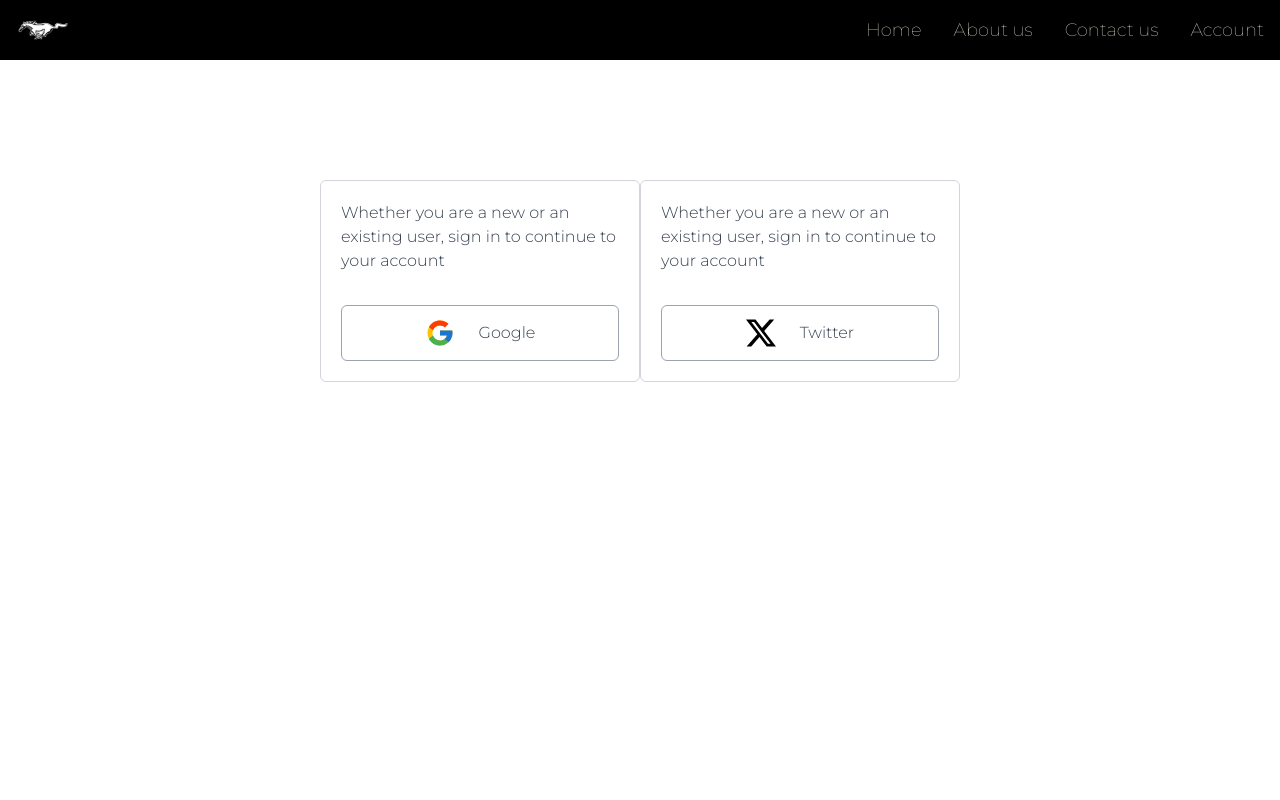
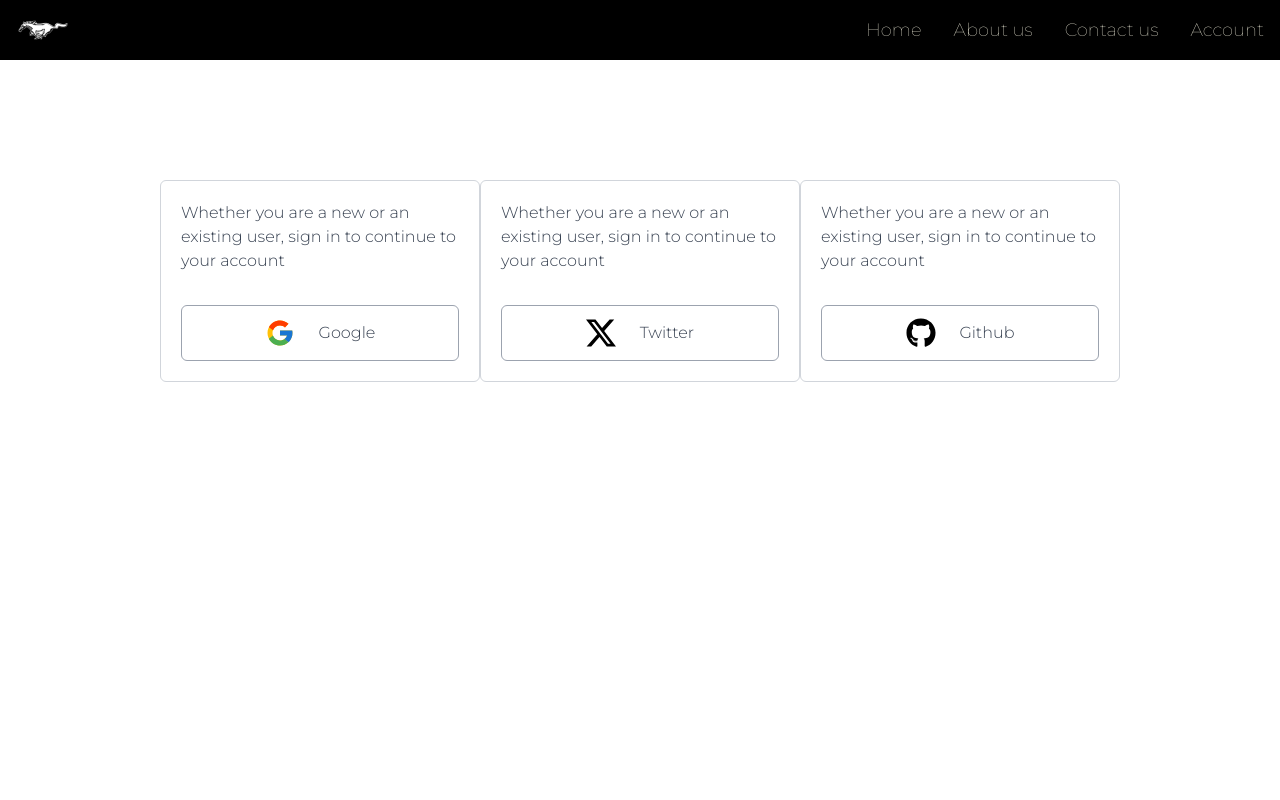
Before and after one commit to Dideoluwa31/car-trip, a Next.js app: page /auth in a window 1280 px wide. Shown: the top 800 px of the page. Built offline with nearby package versions, Linux system fonts and the light colour scheme.

Commit message:
github auth

```diff
--- a/app/auth/page.js
+++ b/app/auth/page.js
@@ -2,6 +2,7 @@
 import { FcGoogle } from "react-icons/fc";
 import { signIn } from "next-auth/react";
 import { BsTwitterX } from "react-icons/bs";
+import { FaGithub } from "react-icons/fa";
 
 export default function Auth() {
 
@@ -37,6 +38,21 @@
             </button>
           </form>
       </div>
+      <div className="h-full w-full md:w-[320px] flex flex-col gap-8 border border-gray-300 rounded-md p-3 md:p-5">
+          <p className="text-gray-700">Whether you are a new or an existing user, sign in to continue to your account</p>
+          <form
+          action={async () => {
+            await signIn("github")
+          }}
+          className="flex flex-col gap-3">
+            <button
+            type="submit"
+            className="w-full h-[56px] flex justify-center items-center gap-6 border border-gray-400 rounded-md">
+              <FaGithub className="text-3xl"/>
+              <span className="text-gray-700">Github</span>
+            </button>
+          </form>
+      </div>
     </main>
   )
 }
--- a/package.json
+++ b/package.json
@@ -17,6 +17,7 @@
     "formik": "^2.4.6",
     "next": "14.2.5",
     "next-auth": "^5.0.0-beta.20",
+    "passport-github2": "^0.1.12",
     "react": "^18",
     "react-dom": "^18",
     "react-icons": "^5.2.1",
```
Also changed, not shown: auth.ts (+7 -2 lines), 1 other file (tests, documents, lock files or other folders).
